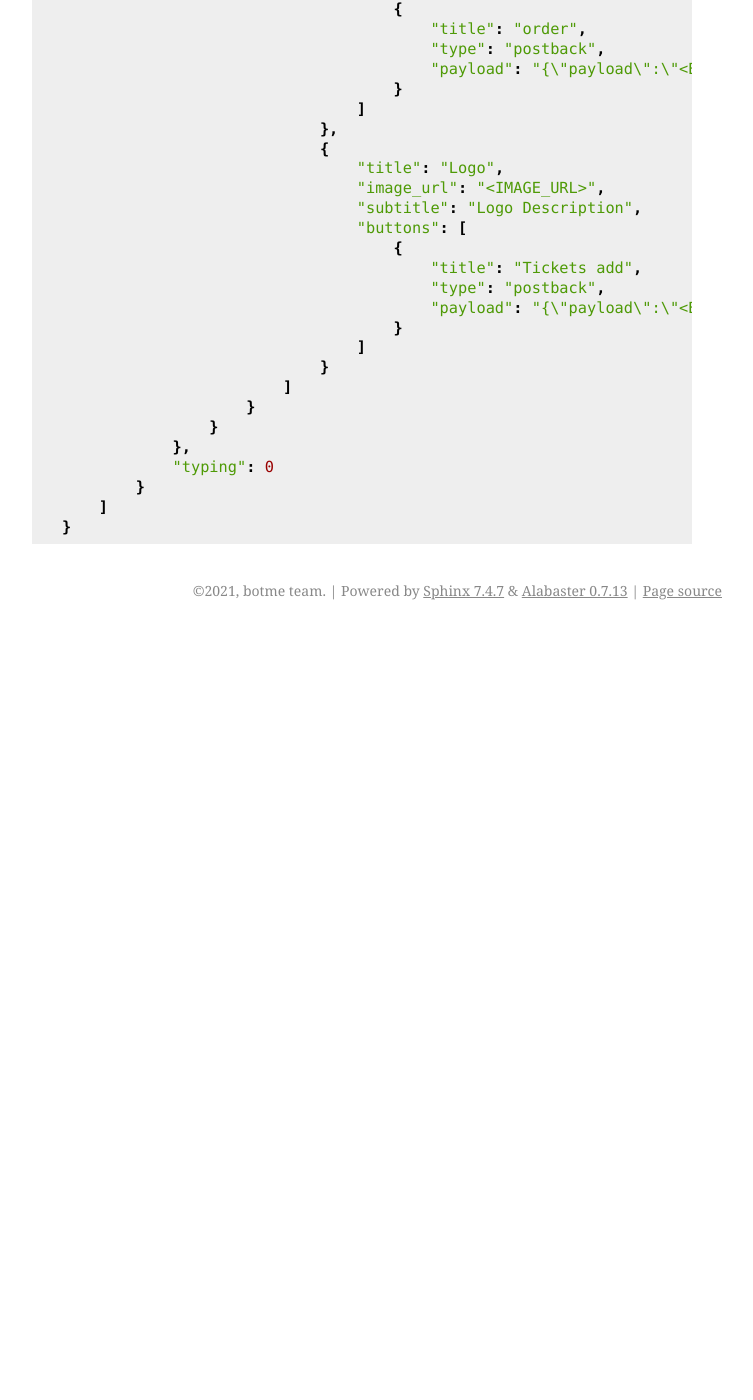
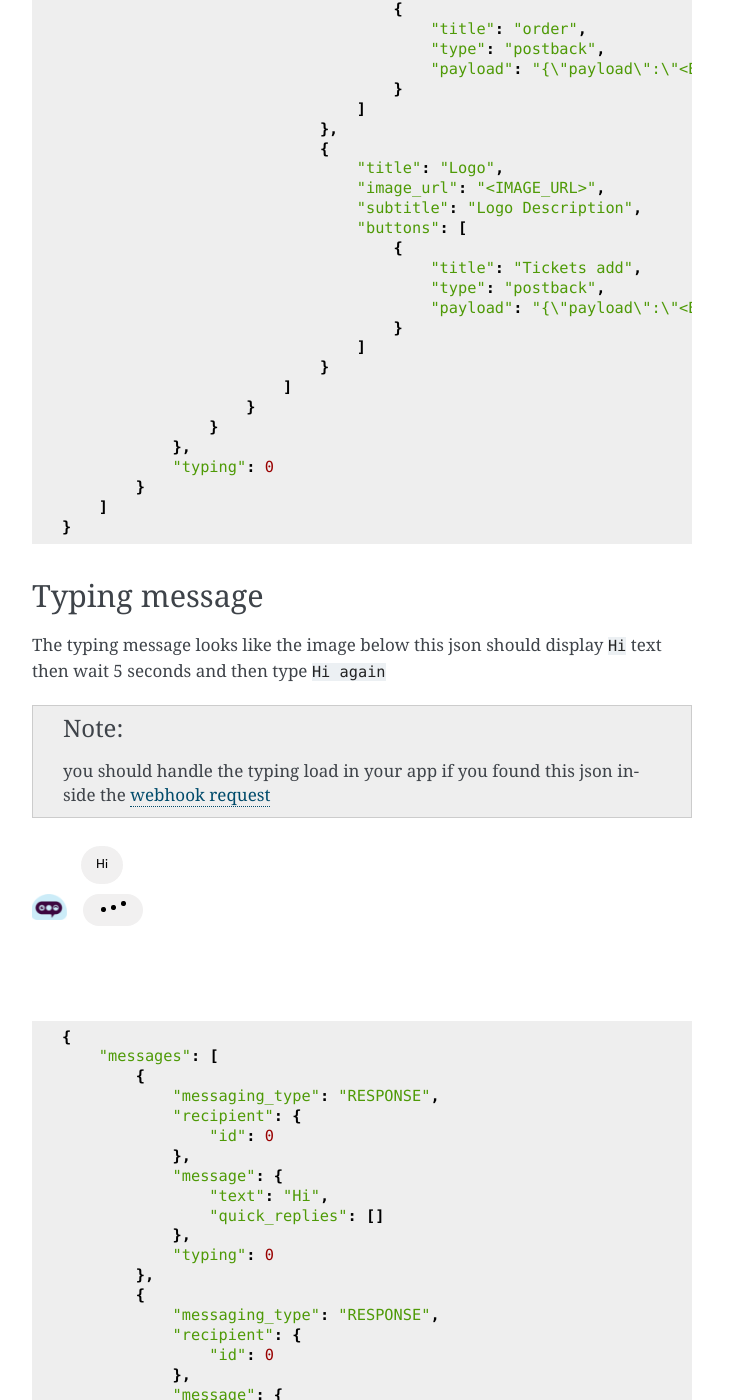
Before and after one commit to morecreative/botme-chatbot-api-docs, a Sphinx documentation site: the page built from docs/message_types.rst, in a window 1280 px wide and 1400 px high, scrolled down 4811 px. Shown: the whole window, without its empty margins (388-1141 px from the left). Built offline with Sphinx 7.4.7, drawn with Linux system fonts in a browser that asks for light colours; before the commit the page ends 5441 px from its top, so only the background shows below that; some of the changed text lies outside the part shown.

Commit message:
add typing and data input tabs

```diff
--- a/docs/message_types.rst
+++ b/docs/message_types.rst
@@ -214,3 +214,53 @@ The carosel card may be up to 10 cards items and the buttons on each card can be
             }
         ]
     }
+
+Typing message
+=============
+The typing message looks like the image below this json should display ``Hi`` text then wait 5 seconds and then type ``Hi again``
+
+.. note::
+
+    you should handle the typing load in your app if you found this json inside the `webhook request </webhook.html>`_
+
+.. image:: _static/images/typing.*
+
+.. code-block::
+
+    {
+        "messages": [
+            {
+                "messaging_type": "RESPONSE",
+                "recipient": {
+                    "id": 0
+                },
+                "message": {
+                    "text": "Hi",
+                    "quick_replies": []
+                },
+                "typing": 0
+            },
+            {
+                "messaging_type": "RESPONSE",
+                "recipient": {
+                    "id": 0
+                },
+                "message": {
+                    "duration": 5,
+                    "type": "typing"
+                },
+                "typing": 0
+            },
+            {
+                "messaging_type": "RESPONSE",
+                "recipient": {
+                    "id": 0
+                },
+                "message": {
+                    "text": "Hi again",
+                    "quick_replies": []
+                },
+                "typing": 0
+            }
+        ]
+    }
--- a/docs/requirements.rst
+++ b/docs/requirements.rst
@@ -10,6 +10,8 @@ First you need these data to interact with the bot from your application, please
 
 ``<GETSTARTED_PACK_ID>`` the starter request simulate clicking on the ``Get Started`` button in the bot
 
+``<YOUR_WEBSITE_DOMAIN>`` your website domain name needed in the refere of some request.
+
 ``<SENDER_ID>`` this should be random generated code for each person talking to the bot
 
     .. warning::
```
Also changed, not shown: docs/webhook.rst (+35 -0 lines), docs/_static/images/typing.png (added).
